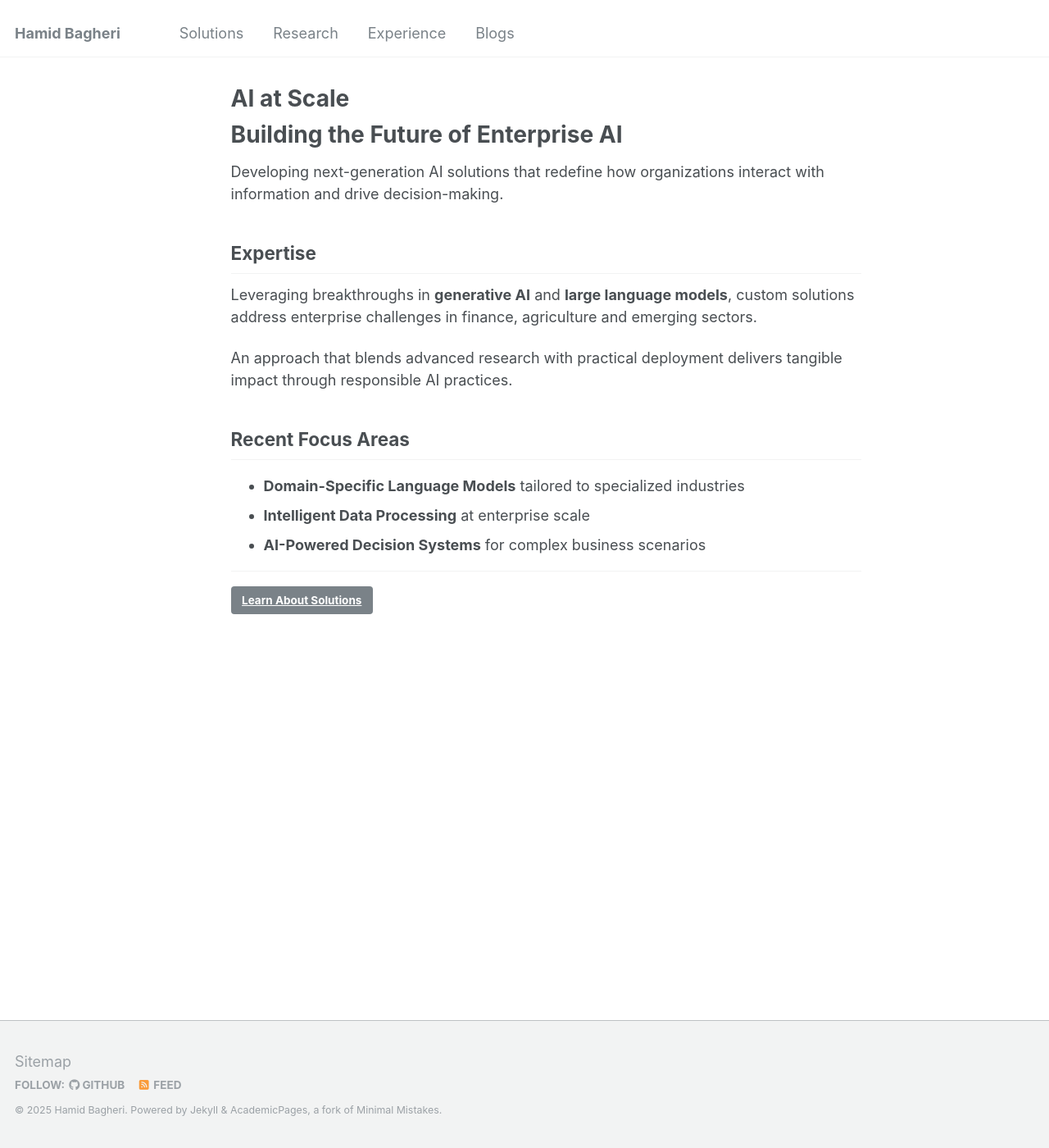
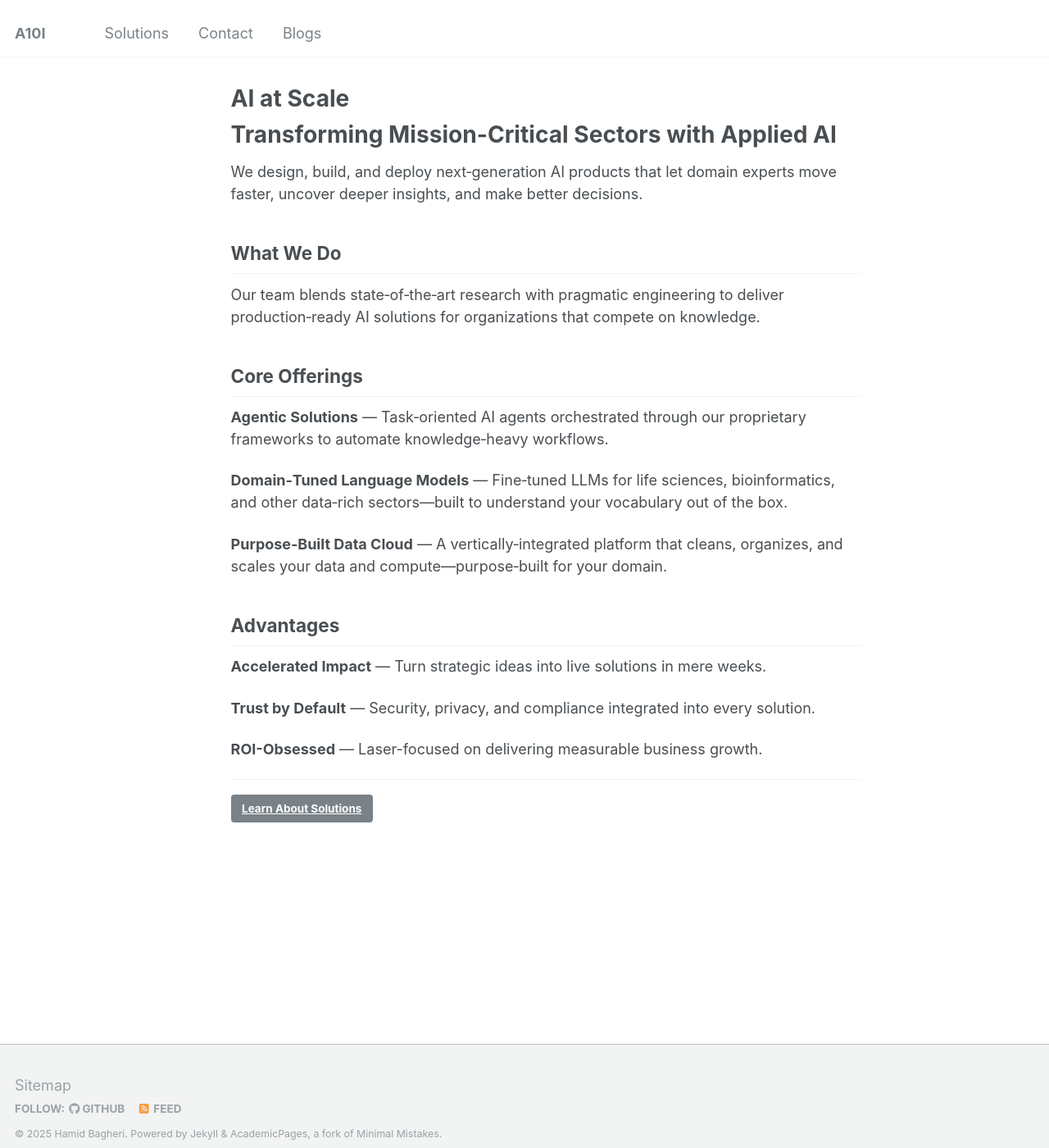
Before and after one commit to hamid58b/hamid58b.github.io, a Jekyll site: the page built from _pages/about.md, in a window 1280 px wide and 1400 px high. Shown: the whole window at 82% size. Built offline with Jekyll 4.4.1, drawn with Linux system fonts in a browser that asks for light colours.

Commit message:
change theme for the business, removed personal

```diff
--- a/_config.yml
+++ b/_config.yml
@@ -8,7 +8,7 @@
 
 # Basic Site Settings
 locale: "en-US"
-title: "Hamid Bagheri "
+title: "A10I"
 title_separator: "-"
 name: &name "Hamid Bagheri"
 description: &description "personal description"
--- a/_data/navigation.yml
+++ b/_data/navigation.yml
@@ -3,8 +3,8 @@ main:
   - title: "Solutions"
     url: /solutions/
 
-  - title: "Research"
-    url: /publications/
+  - title: "Contact"
+    url: /contact/
 
   # - title: "Talks"
   #   url: /talks/
@@ -15,9 +15,6 @@ main:
   # - title: "Blog Posts"
   #   url: /year-archive/
 
-  - title: "Experience"
-    url: /cv/
-
   - title: "Blogs"
     url: "https://airesponsibly.substack.com/"
     external: true
--- a/_pages/about.md
+++ b/_pages/about.md
@@ -7,21 +7,29 @@ redirect_from:
   - /about.html
 ---
 
-# Building the Future of Enterprise AI
+# Transforming Mission-Critical Sectors with Applied AI
 
-Developing next-generation AI solutions that redefine how organizations interact with information and drive decision-making.
+We design, build, and deploy next‑generation AI products that let domain experts move faster, uncover deeper insights, and make better decisions.
 
-## Expertise
+## What We Do
 
-Leveraging breakthroughs in **generative AI** and **large language models**, custom solutions address enterprise challenges in finance, agriculture and emerging sectors.
+Our team blends state‑of‑the‑art research with pragmatic engineering to deliver production‑ready AI solutions for organizations that compete on knowledge.
 
-An approach that blends advanced research with practical deployment delivers tangible impact through responsible AI practices.
+## Core Offerings
 
-## Recent Focus Areas
+**Agentic Solutions** — Task‑oriented AI agents orchestrated through our proprietary frameworks to automate knowledge‑heavy workflows.
 
-- **Domain-Specific Language Models** tailored to specialized industries
-- **Intelligent Data Processing** at enterprise scale
-- **AI-Powered Decision Systems** for complex business scenarios
+**Domain‑Tuned Language Models** — Fine‑tuned LLMs for life sciences, bioinformatics, and other data‑rich sectors—built to understand your vocabulary out of the box.
+
+**Purpose‑Built Data Cloud** — A vertically‑integrated platform that cleans, organizes, and scales your data and compute—purpose‑built for your domain.
+
+## Advantages
+
+**Accelerated Impact** — Turn strategic ideas into live solutions in mere weeks.
+
+**Trust by Default** — Security, privacy, and compliance integrated into every solution.
+
+**ROI-Obsessed** — Laser-focused on delivering measurable business growth.
 
 ---
 
```
Also changed, not shown: _pages/contact.md (added, +20 -0 lines), _pages/solutions.md (+1 -3 lines).
